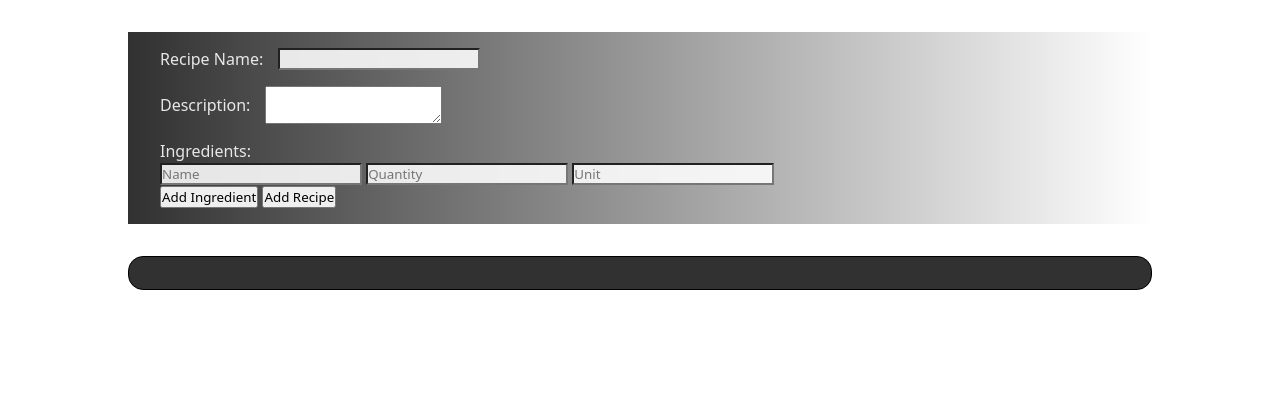
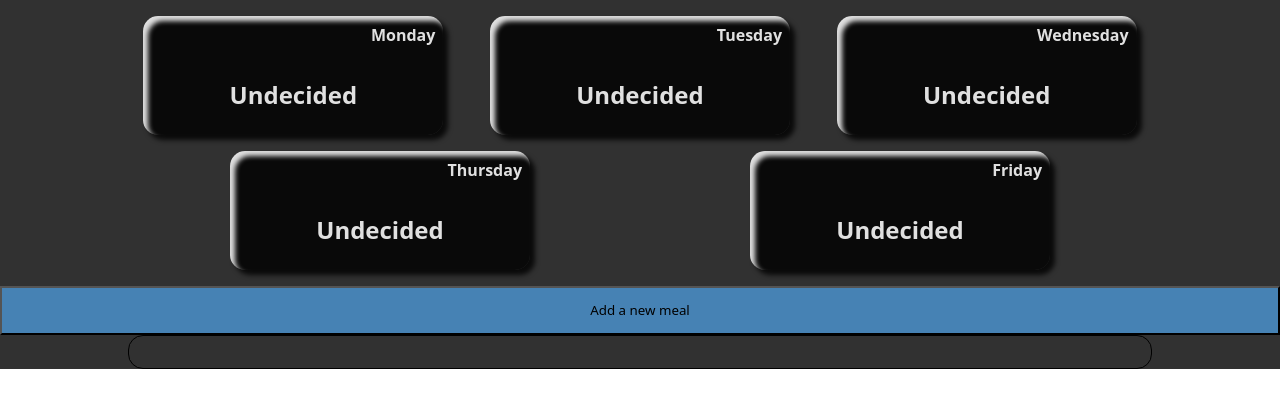
Before and after one commit to MSkagh/meal_planner, a website with bundled scripts: page index.html in a window 1280 px wide. Built offline with nearby package versions, Linux system fonts and the light colour scheme; files whose address does not match are found by name.

```diff
--- a/api.js
+++ b/api.js
@@ -1,4 +1,18 @@
 const API_URL = 'http://localhost:2020/api/recepies';
+
+
+export const fetchRecepieById = async (id) => {
+    try {
+        const response = await fetch(API_URL + "/" + id);
+        if (!response.ok) {
+            throw new Error(`An error has occurred: ${response.status}`);
+        }
+        return await response.json();
+    } catch (error) {
+        console.error('Error fetching recepies:', error);
+        throw error;
+    }
+};
 
 export const fetchAllRecepies = async () => {
     try {
--- a/dom.js
+++ b/dom.js
@@ -1,11 +1,13 @@
-export const displayRecepies = (recepies, onDelete) => {
+import { fetchRecepieById } from "./api.js";
+
+export const displayRecepies = (recepies, onDelete, currentlySelectedDay) => {
     const recipesContainer = document.getElementById('recipesContainer');
     recipesContainer.innerHTML = ''; // Clear the container
     recepies.forEach(recepie => {
         const recipeElement = document.createElement('div');
         recipeElement.className = 'recipe';
         recipeElement.innerHTML = `
-            <h2>${recepie.name}</h2>
+            <h2 class="recepieName">${recepie.name}</h2>
             <p>${recepie.description}</p>
             <ul>
                 ${recepie.ingredients.map(ingredient => `
@@ -15,6 +17,17 @@
             <button class="deleteButton" data-id="${recepie._id}">Delete</button>
         `;
         recipeElement.querySelector('.deleteButton').addEventListener('click', () => onDelete(recepie._id));
+        recipeElement.querySelector('.recepieName').addEventListener('click', () => fetchRecepieById(recepie._id).then((object) => addMealToDay(object, currentlySelectedDay)));
+
         recipesContainer.appendChild(recipeElement);
     });
 };
+
+
+function addMealToDay (recipe, day) {
+    if (!day || !recipe) return
+    let dayElement = document.getElementById(day)
+    dayElement.querySelector(".weekday--meal-name").innerHTML = recipe.name
+    dayElement.querySelector(".weekday--meal-description").innerHTML = recipe.description
+
+}
--- a/index.html
+++ b/index.html
@@ -8,8 +8,40 @@
 </head>
 <body>
     <main>
-        <section class="container row recipe__add-new">
+        <section class="week-view container">
+            <div class="row">
+                <div id="monday" class="weekday">
+                    <h2 class="weekday--day-name">Monday</h2>
+                    <h1 class="weekday--meal-name">Undecided</h1>
+                    <p class="weekday--meal-description"></p>
+                </div>
+                <div id="tuesday" class="weekday">
+                    <h2 class="weekday--day-name">Tuesday</h2>
+                    <h1 class="weekday--meal-name">Undecided</h1>
+                    <p class="weekday--meal-description"></p>
+                </div>
+                <div id="wednesday" class="weekday">
+                    <h2 class="weekday--day-name">Wednesday</h2>
+                    <h1 class="weekday--meal-name">Undecided</h1>
+                    <p class="weekday--meal-description"></p>
+                </div>
+                <div id="thursday" class="weekday">
+                    <h2 class="weekday--day-name">Thursday</h2>
+                    <h1 class="weekday--meal-name">Undecided</h1>
+                    <p class="weekday--meal-description"></p>
+                </div>
+                <div id="friday" class="weekday">
+                    <h2 class="weekday--day-name">Friday</h2>
+                    <h1 class="weekday--meal-name">Undecided</h1>
+                    <p class="weekday--meal-description"></p>
+                </div>
+            </div>
+        </section>
+        <button type="button" id="openNewRecipeModal">Add a new meal</button>
+        <dialog id="newRecipeModal" class="container new-recipe-modal">
             <form action="http://localhost:2020/api/recipes" method="post" id="recipeForm">
+                <button type="button" id="closeNewRecipeModal">X</button>
+
                 <div class="row">
                     <label for="name">Recipe Name:</label>
                     <input type="text" id="name" name="name" required>
@@ -29,7 +61,7 @@
                 <button type="button" id="addIngredient">Add Ingredient</button>
                 <button type="submit">Add Recipe</button>
             </form>
-        </section>
+        </dialog>
 
         <section class="container recipe__cards" id="recipesContainer">
 
--- a/main.js
+++ b/main.js
@@ -1,13 +1,14 @@
 import { fetchAllRecepies, deleteRecepie, addRecepie } from './api.js';
 import { displayRecepies } from './dom.js';
 
-document.addEventListener('DOMContentLoaded', () => {
+let currentlySelectedDay;
+
 const loadRecepies = async () => {
     const recepies = await fetchAllRecepies();
     displayRecepies(recepies, async (id) => {
         await deleteRecepie(id);
-            loadRecepies(); // Refresh the list of recipes
-        });
+        loadRecepies();
+    }, currentlySelectedDay);
 };
 
 document.getElementById('addIngredient').addEventListener('click', () => {
@@ -43,5 +44,32 @@
     loadRecepies(); // Refresh the list of recipes
 });
 
+document.addEventListener('DOMContentLoaded', () => {
     loadRecepies(); // Initial load
 });
+
+
+let weekdayElements = document.getElementsByClassName('weekday')
+for(let weekday of weekdayElements) {
+
+    let nameOfDay = weekday.querySelector('.weekday--day-name').innerHTML.toLowerCase()
+
+    weekday.addEventListener("click", ()=> {
+        currentlySelectedDay = nameOfDay
+        console.log(`currently selected day: ${currentlySelectedDay}`)
+        loadRecepies()
+    })
+}
+
+const modal = document.getElementById("newRecipeModal");
+
+const openButton = document.getElementById('openNewRecipeModal');
+const closeButton = document.getElementById('closeNewRecipeModal');
+
+openButton.addEventListener('click', () => {
+    modal.showModal();
+});
+
+closeButton.addEventListener('click', () => {
+    modal.close();
+})
--- a/server.js
+++ b/server.js
@@ -1,7 +1,7 @@
 import express from "express";
 import mongoose from "mongoose";
 import { configDotenv } from "dotenv";
-import cors from "cors"; // Import the cors package
+import cors from "cors";
 
 configDotenv();
 const app = express();
--- a/styles.css
+++ b/styles.css
@@ -16,9 +16,10 @@
     color: var(--bg-color);
 }
 main{
-    background-color: var(--text-color);
+    background-color: var(--bg-color);
+    color: var(--text-color);
 }
-section{
+dialog{
     background-color: var(--bg-color);
     color: var(--text-color);
 }
@@ -30,16 +31,44 @@
     display: flex;
     align-items: center;
 }
-.recipe__add-new{
-    background: linear-gradient(to left,var(--text-color), var(--bg-color));
+
+.week-view .row{
+    justify-content: space-around;
+    flex-wrap: wrap;
+    padding: 1em 0;
+    gap: 1em;
+}
+.weekday{
+    background-color: var(--bg-color);
+    min-width: 300px;
+    height: max-content;
+    border: none;
+    border-radius: 15px;
+    box-shadow: 5px 5px 5px var(--bg-color), inset 5px 5px 5px var(--text-color);
+}
+.weekday--day-name{
+    font-size: 16px;
+    text-align: end;
+    margin: .5em;
+}
+.weekday--meal-name{
+    text-align: center;
+    padding: 1em;
+}
+.new-recipe-modal{
+    background: transparent;
+    backdrop-filter: blur(10px);
     padding: 1em 2em;
     margin-top: 2em;
     margin-bottom: 2em;
+    width: 100%;
+    height: 100%;
+    border: none;
 }
-.recipe__add-new .row{
+.new-recipe-modal .row{
     margin-bottom: 1em;
 }
-.recipe__add-new label{
+.new-recipe-modal label{
     margin-right: 15px;
 }
 .recipe__cards{
@@ -56,3 +85,10 @@
     margin-bottom: 2em;
     border: 2px solid silver;
 }
+
+#openNewRecipeModal{
+    padding: 1em;
+    margin: 0px auto;
+    background-color: steelblue;
+    width: 100%;
+}
```
Lines whose indentation alone changed are shown as unchanged.
